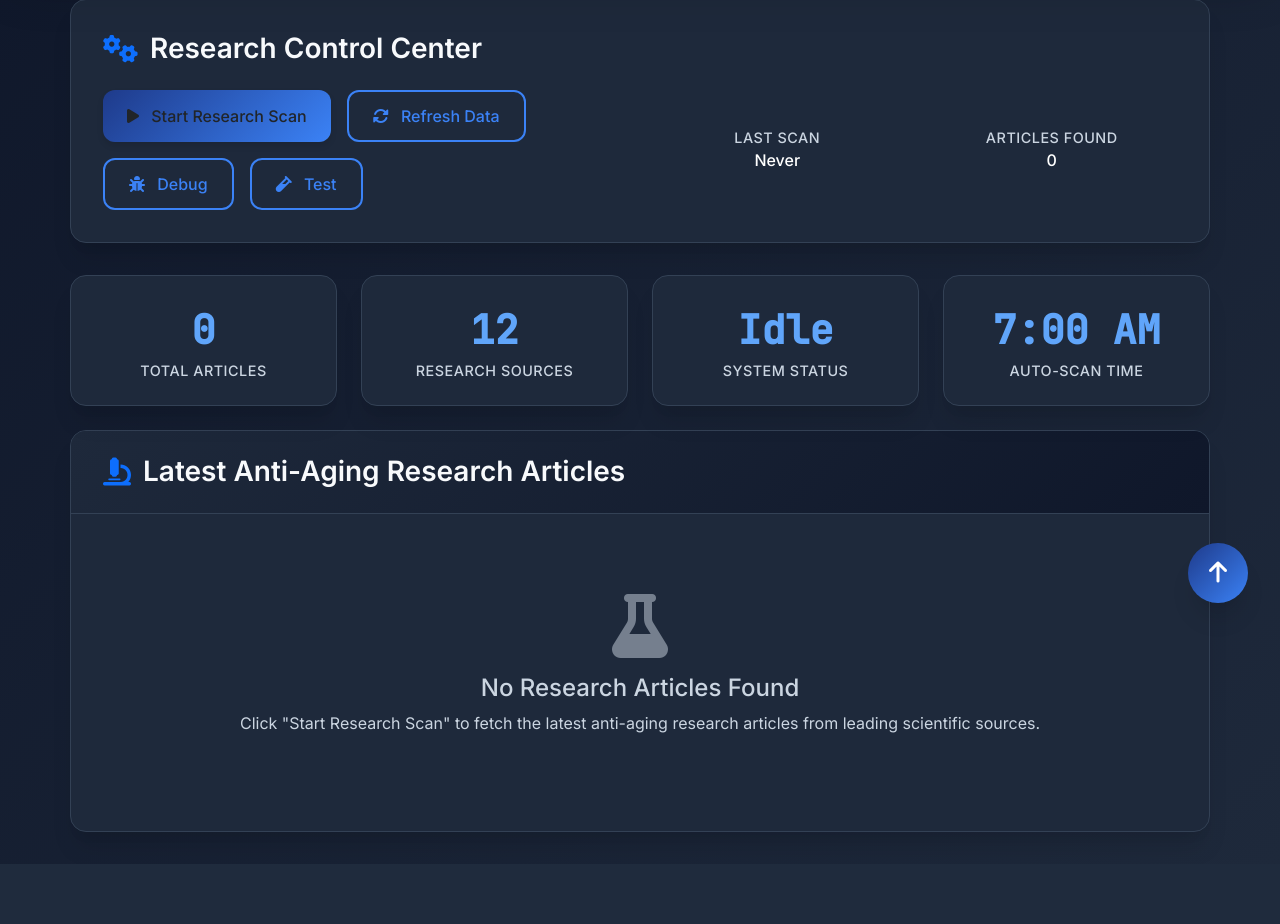
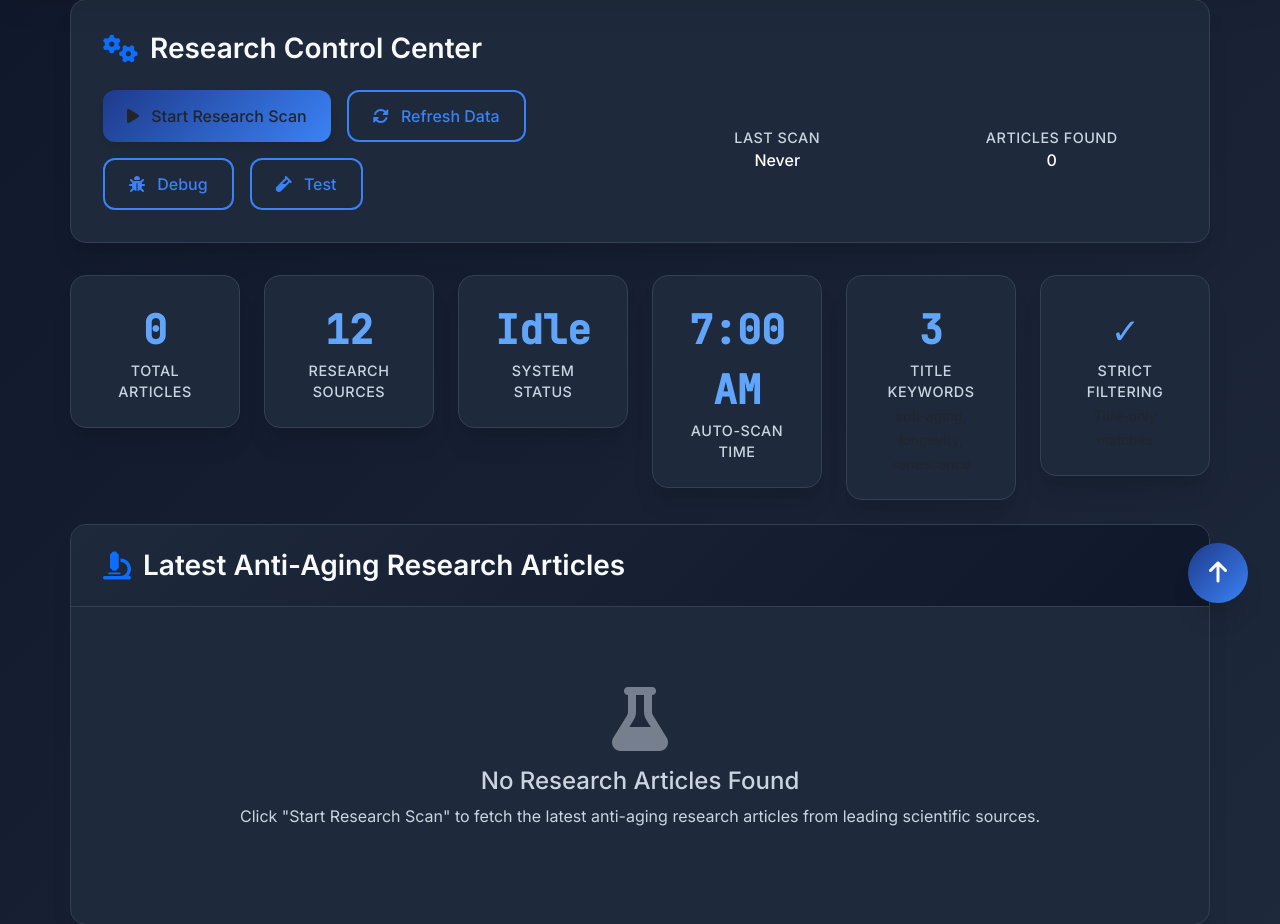
Before and after one commit to Nevutel/longevityscraper, a Flask app: page / in a window 1280 px wide. Shown: the part 165-1089 px from the top of the page. Before the commit the page ends 1029 px from the top, so only its background shows below. Run offline with Flask 2, Linux system fonts and the light colour scheme.

Commit message:
Add clickable source badges and implement strict title filtering for anti-aging articles

```diff
--- a/templates/dashboard.html
+++ b/templates/dashboard.html
@@ -262,6 +262,14 @@
             border-radius: 20px;
             font-size: 0.8rem;
             font-weight: 500;
+            transition: all 0.3s ease;
+            cursor: pointer;
+        }
+
+        .source-badge:hover {
+            transform: translateY(-1px);
+            box-shadow: 0 4px 8px rgba(0,0,0,0.2);
+            background: var(--accent-blue);
         }
 
         .date-badge {
@@ -441,28 +449,42 @@
 
         <!-- Statistics Cards -->
         <div class="row mb-4">
-            <div class="col-md-3">
+            <div class="col-md-2">
                 <div class="stats-card text-center">
                     <div class="stat-number" id="total-articles">0</div>
                     <div class="stat-label">Total Articles</div>
                 </div>
             </div>
-            <div class="col-md-3">
+            <div class="col-md-2">
                 <div class="stats-card text-center">
                     <div class="stat-number">12</div>
                     <div class="stat-label">Research Sources</div>
                 </div>
             </div>
-            <div class="col-md-3">
+            <div class="col-md-2">
                 <div class="stats-card text-center">
                     <div class="stat-number" id="scraper-status">Idle</div>
                     <div class="stat-label">System Status</div>
                 </div>
             </div>
-            <div class="col-md-3">
+            <div class="col-md-2">
                 <div class="stats-card text-center">
                     <div class="stat-number">7:00 AM</div>
                     <div class="stat-label">Auto-Scan Time</div>
+                </div>
+            </div>
+            <div class="col-md-2">
+                <div class="stats-card text-center">
+                    <div class="stat-number">3</div>
+                    <div class="stat-label">Title Keywords</div>
+                    <small class="text-muted">anti-aging, longevity, senescence</small>
+                </div>
+            </div>
+            <div class="col-md-2">
+                <div class="stats-card text-center">
+                    <div class="stat-number">✓</div>
+                    <div class="stat-label">Strict Filtering</div>
+                    <small class="text-muted">Title-only matches</small>
                 </div>
             </div>
         </div>
@@ -573,9 +595,9 @@
                                             ${(article.summary || '').substring(0, 200)}${(article.summary || '').length > 200 ? '...' : ''}
                                         </p>
                                         <div class="article-meta">
-                                            <span class="source-badge">
+                                            <a href="${article.url || '#'}" target="_blank" class="source-badge" style="text-decoration: none;" title="Click to read full article">
                                                 ${article.source || 'Unknown'}
-                                            </span>
+                                            </a>
                                             <span class="date-badge">
                                                 ${article.published_date ? article.published_date.substring(0, 10) : ''}
                                             </span>
```
Also changed, not shown: config.py (+12 -3 lines), scraper.py (+18 -6 lines).
